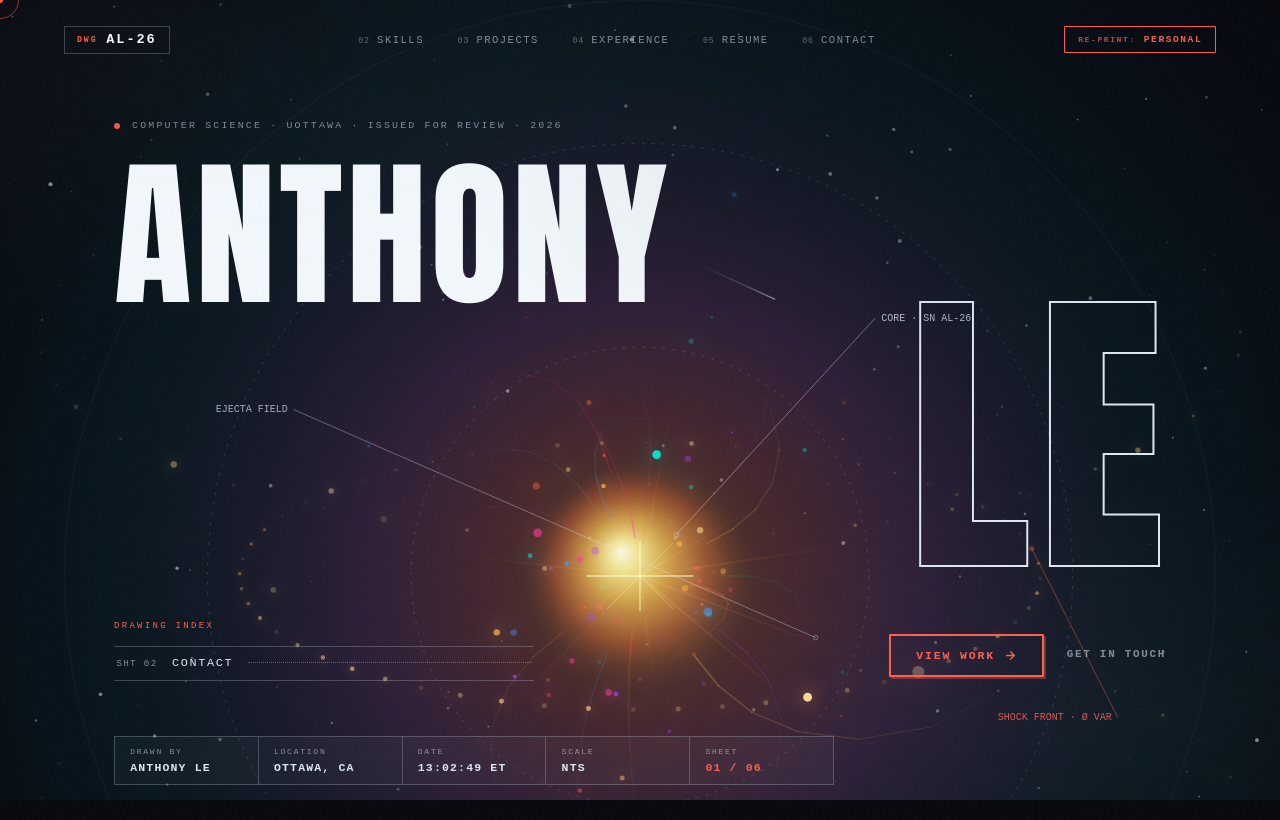
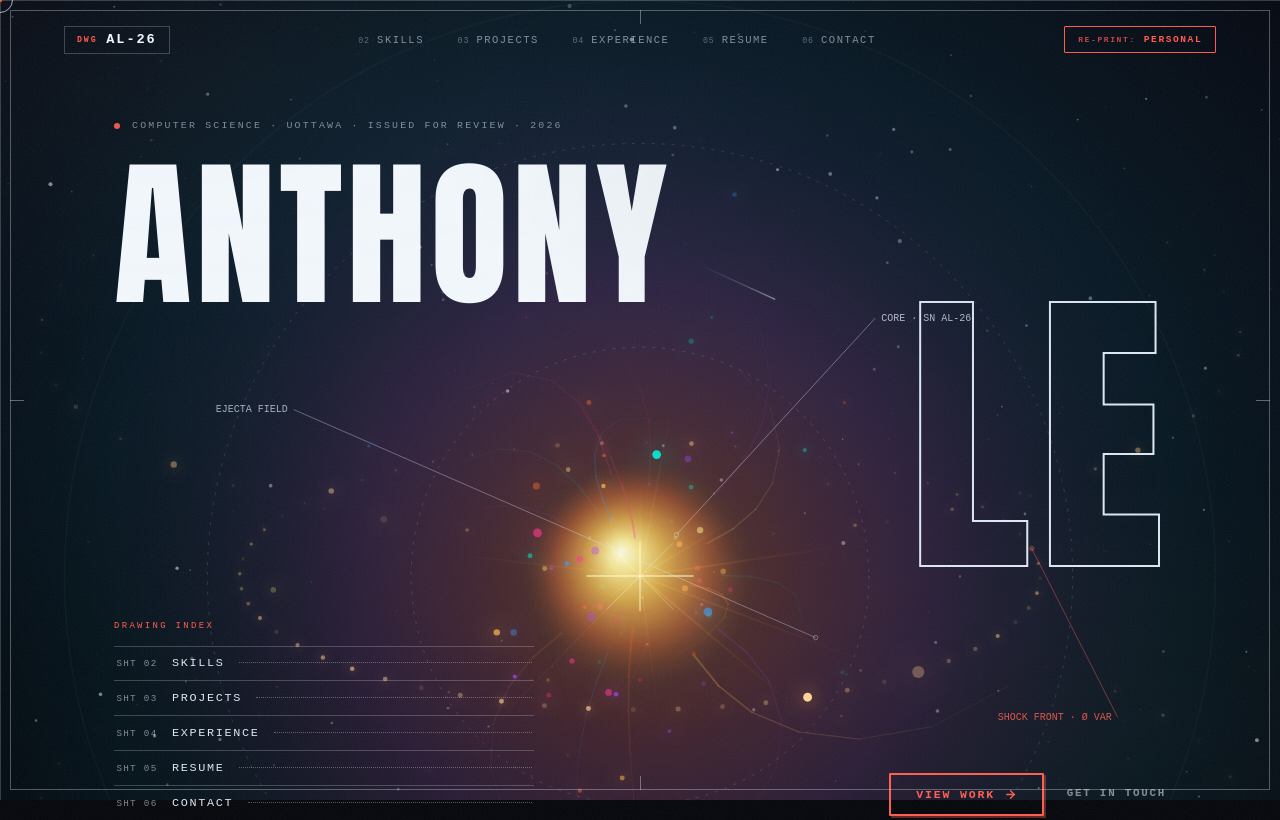
Before and after one commit to Ayprusss/AnthonyLe, a React (Create React App) app: page / in a window 1280 px wide. Shown: the top 820 px of the page. Built offline with nearby package versions, Linux system fonts and the light colour scheme; a web font is replaced by a local one.

Commit message:
Enhance Home component: implement drafting crosshair cursor, add fixed drawing-sheet frame, and improve background styling

```diff
--- a/src/Pages/Home/Home.css
+++ b/src/Pages/Home/Home.css
@@ -9,9 +9,42 @@
     position: fixed;
     inset: 0;
     z-index: -3;
-    background-color: var(--bg);
-    transition: background-color 0.5s ease;
+    background:
+        radial-gradient(120% 90% at 50% 30%, var(--paper-high) 0%, var(--paper) 70%);
+    transition: background 0.6s ease;
 }
+
+/* ── Fixed drawing-sheet frame: border + corner ticks + fold marks ── */
+.sheet-frame {
+    position: fixed;
+    inset: 10px;
+    z-index: 40;
+    pointer-events: none;
+    border: 1px solid rgba(var(--ink-rgb), 0.34);
+    transition: border-color 0.6s ease;
+}
+
+.sheet-frame::before,
+.sheet-frame::after {
+    content: '';
+    position: absolute;
+    top: 50%;
+    width: 14px;
+    height: 1px;
+    background: rgba(var(--ink-rgb), 0.4);
+}
+.sheet-frame::before { left: -1px; }
+.sheet-frame::after  { right: -1px; }
+
+.sheet-frame-tick {
+    position: absolute;
+    left: 50%;
+    width: 1px;
+    height: 14px;
+    background: rgba(var(--ink-rgb), 0.4);
+}
+.sheet-frame-tick.top    { top: -1px; }
+.sheet-frame-tick.bottom { bottom: -1px; }
 
 main {
     flex-grow: 1;
@@ -22,68 +55,91 @@ main > div {
     display: flex;
     flex-direction: column;
     justify-content: center;
-    padding: 8rem 4rem;
-    max-width: 1160px;
+    padding: 9rem 4rem 7rem;
+    max-width: 1180px;
     margin: 0 auto;
     width: 100%;
 }
 
-/* Hero fills edge-to-edge and handles its own padding */
+/* Cover sheet fills edge-to-edge and handles its own padding */
 main > div#hero {
     padding: 0;
     max-width: 100%;
 }
 
-/* ── Custom cursor ── */
-.cursor-dot {
+/* ── Drafting crosshair cursor ── */
+.crosshair-h,
+.crosshair-v {
     position: fixed;
-    top: -3px;
-    left: -3px;
-    width: 6px;
-    height: 6px;
-    background: var(--accent);
-    border-radius: 50%;
+    z-index: 9997;
     pointer-events: none;
-    z-index: 9999;
+    background: rgba(var(--ink-rgb), 0.22);
     will-change: transform;
 }
 
-.cursor-ring {
+.crosshair-h {
+    top: 0;
+    left: 0;
+    width: 100vw;
+    height: 1px;
+}
+
+.crosshair-v {
+    top: 0;
+    left: 0;
+    width: 1px;
+    height: 100vh;
+}
+
+.cursor-bubble {
     position: fixed;
     top: 0;
     left: 0;
+    z-index: 9998;
     pointer-events: none;
-    z-index: 9998;
     will-change: transform;
 }
 
-.cursor-ring-inner {
-    width: 38px;
-    height: 38px;
-    border: 1px solid rgba(var(--accent-rgb), 0.65);
+.cursor-bubble-inner {
+    width: 26px;
+    height: 26px;
+    border: 1px solid rgba(var(--ink-rgb), 0.75);
     border-radius: 50%;
     transform: translate(-50%, -50%);
-    transition: width 0.22s ease, height 0.22s ease, border-color 0.22s ease, opacity 0.22s ease;
-    opacity: 0.8;
+    transition: width 0.2s ease, height 0.2s ease, border-color 0.2s ease;
+    position: relative;
 }
 
-.cursor-ring.hover .cursor-ring-inner {
-    width: 62px;
-    height: 62px;
-    border-color: rgba(var(--text-rgb), 0.35);
-    opacity: 1;
+/* centre prick point */
+.cursor-bubble-inner::after {
+    content: '';
+    position: absolute;
+    top: 50%;
+    left: 50%;
+    width: 3px;
+    height: 3px;
+    margin: -1.5px 0 0 -1.5px;
+    border-radius: 50%;
+    background: var(--red);
 }
 
-/* Hide cursor overlay on touch devices */
+.cursor-bubble.hover .cursor-bubble-inner {
+    width: 46px;
+    height: 46px;
+    border-color: var(--red);
+}
+
 @media (pointer: coarse) {
-    .cursor-dot,
-    .cursor-ring {
+    .crosshair-h,
+    .crosshair-v,
+    .cursor-bubble {
         display: none;
     }
 }
 
 @media (max-width: 768px) {
     main > div {
-        padding: 7rem 1.5rem 4rem;
+        padding: 7.5rem 1.75rem 4.5rem;
     }
+    .sheet-frame { inset: 6px; }
 }
--- a/src/Pages/Home/Home.js
+++ b/src/Pages/Home/Home.js
@@ -1,4 +1,5 @@
 import React, { useEffect, useState, useRef } from 'react';
+import { MotionConfig } from 'framer-motion';
 import './Home.css';
 import '../../Components/GrainOverlay.css';
 import Navbar from '../../Components/Navbar';
@@ -13,8 +14,9 @@ import Hobbies from '../../Components/Hobbies';
 import Contact from '../../Components/Contact';
 import SpaceBackground from '../../Components/SpaceBackground';
 
-// Section sets per theme. Hero and Contact bookend both sets (rendered separately).
-// Slots stay position-aligned so ghost section numbers (01–06) never shift.
+// Section sets per print. Hero (cover sheet) and Contact (transmittal)
+// bookend both sets; slots stay position-aligned so sheet numbers 01–06
+// never shift between prints.
 const SECTIONS = {
     professional: [
         { id: 'skills',       label: 'skills',       Component: Skills },
@@ -39,15 +41,16 @@ const Home = () => {
         }
     });
 
-    const cursorDotRef  = useRef(null);
-    const cursorRingRef = useRef(null);
+    const crossHRef = useRef(null);
+    const crossVRef = useRef(null);
+    const bubbleRef = useRef(null);
 
     useEffect(() => {
         document.documentElement.setAttribute('data-theme', theme);
         try { localStorage.setItem('site-theme', theme); } catch (_) {}
     }, [theme]);
 
-    // Re-observe sections whenever the theme swaps the rendered set.
+    // Re-observe sections whenever the print swaps the rendered set.
     useEffect(() => {
         document.documentElement.setAttribute('data-section', 'hero');
         const observer = new IntersectionObserver((entries) => {
@@ -61,36 +64,38 @@ const Home = () => {
         return () => observer.disconnect();
     }, [theme]);
 
-    // Lagged cursor ring + instant dot
+    // Drafting crosshair: hairlines track instantly, the detail bubble lags.
     useEffect(() => {
-        const dot  = cursorDotRef.current;
-        const ring = cursorRingRef.current;
-        if (!dot || !ring) return;
+        const h = crossHRef.current;
+        const v = crossVRef.current;
+        const bubble = bubbleRef.current;
+        if (!h || !v || !bubble) return;
 
         let mouseX = 0, mouseY = 0;
-        let ringX  = 0, ringY  = 0;
-        let rafId  = null;
+        let bubX = 0, bubY = 0;
+        let rafId = null;
 
         const onMove = (e) => {
             mouseX = e.clientX;
             mouseY = e.clientY;
-            dot.style.transform = `translate(${mouseX}px, ${mouseY}px)`;
+            h.style.transform = `translateY(${mouseY}px)`;
+            v.style.transform = `translateX(${mouseX}px)`;
         };
 
         const lerp = (a, b, t) => a + (b - a) * t;
 
         const tick = () => {
-            ringX = lerp(ringX, mouseX, 0.13);
-            ringY = lerp(ringY, mouseY, 0.13);
-            ring.style.transform = `translate(${ringX}px, ${ringY}px)`;
+            bubX = lerp(bubX, mouseX, 0.2);
+            bubY = lerp(bubY, mouseY, 0.2);
+            bubble.style.transform = `translate(${bubX}px, ${bubY}px)`;
             rafId = requestAnimationFrame(tick);
         };
 
         document.addEventListener('mousemove', onMove);
         rafId = requestAnimationFrame(tick);
 
-        const onEnter = () => ring.classList.add('hover');
-        const onLeave = () => ring.classList.remove('hover');
+        const onEnter = () => bubble.classList.add('hover');
+        const onLeave = () => bubble.classList.remove('hover');
 
         const attach = () => {
             document.querySelectorAll('a, button').forEach(el => {
@@ -113,18 +118,20 @@ const Home = () => {
     }, []);
 
     return (
+        <MotionConfig reducedMotion="user">
         <div className="home-container">
-            {/* Custom cursor */}
-            <div className="cursor-dot"  ref={cursorDotRef}  aria-hidden="true" />
-            <div className="cursor-ring" ref={cursorRingRef} aria-hidden="true">
-                <div className="cursor-ring-inner" />
+            {/* Drafting crosshair cursor */}
+            <div className="crosshair-h" ref={crossHRef} aria-hidden="true" />
+            <div className="crosshair-v" ref={crossVRef} aria-hidden="true" />
+            <div className="cursor-bubble" ref={bubbleRef} aria-hidden="true">
+                <div className="cursor-bubble-inner" />
             </div>
 
             {/* Background stack */}
             <div className="base-bg" aria-hidden="true" />
             <SpaceBackground />
 
-            {/* Grain filter */}
+            {/* Paper-tooth filter */}
             <svg style={{ position: 'absolute', width: 0, height: 0 }} aria-hidden="true">
                 <filter id="grainFilter">
                     <feTurbulence type="fractalNoise" baseFrequency="0.65" numOctaves="3" stitchTiles="stitch" />
@@ -133,6 +140,12 @@ const Home = () => {
             </svg>
             <div className="grain-overlay" aria-hidden="true" />
 
+            {/* Fixed drawing-sheet frame */}
+            <div className="sheet-frame" aria-hidden="true">
+                <span className="sheet-frame-tick top" />
+                <span className="sheet-frame-tick bottom" />
+            </div>
+
             <Navbar
                 theme={theme}
                 links={SECTIONS[theme]}
@@ -140,13 +153,14 @@ const Home = () => {
             />
 
             <main>
-                <div id="hero"><Hero /></div>
+                <div id="hero"><Hero sections={SECTIONS[theme]} /></div>
                 {SECTIONS[theme].map(({ id, Component }) => (
                     <div id={id} key={id}><Component /></div>
                 ))}
                 <div id="contact"><Contact /></div>
             </main>
         </div>
+        </MotionConfig>
     );
 };
 
```
